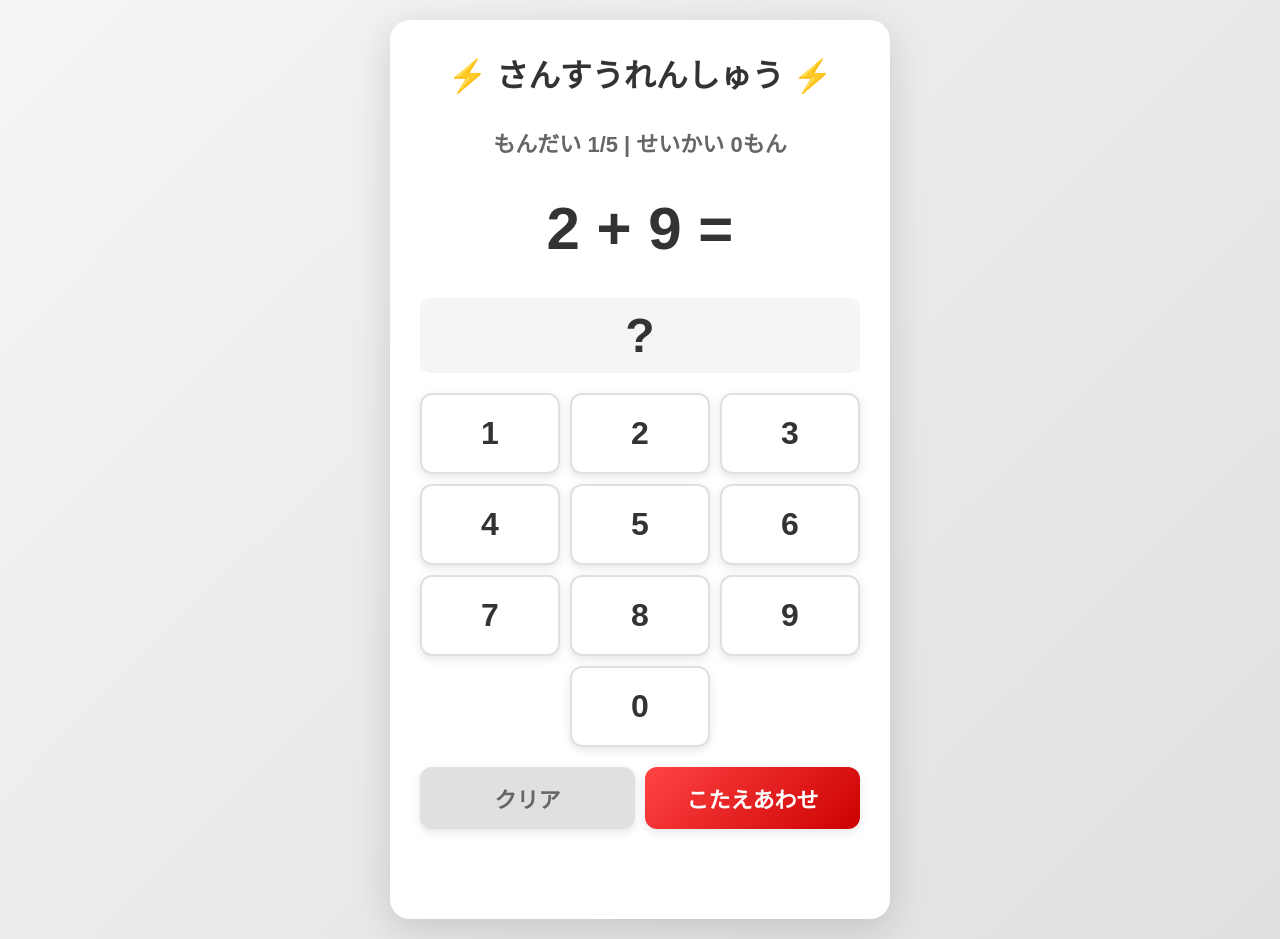
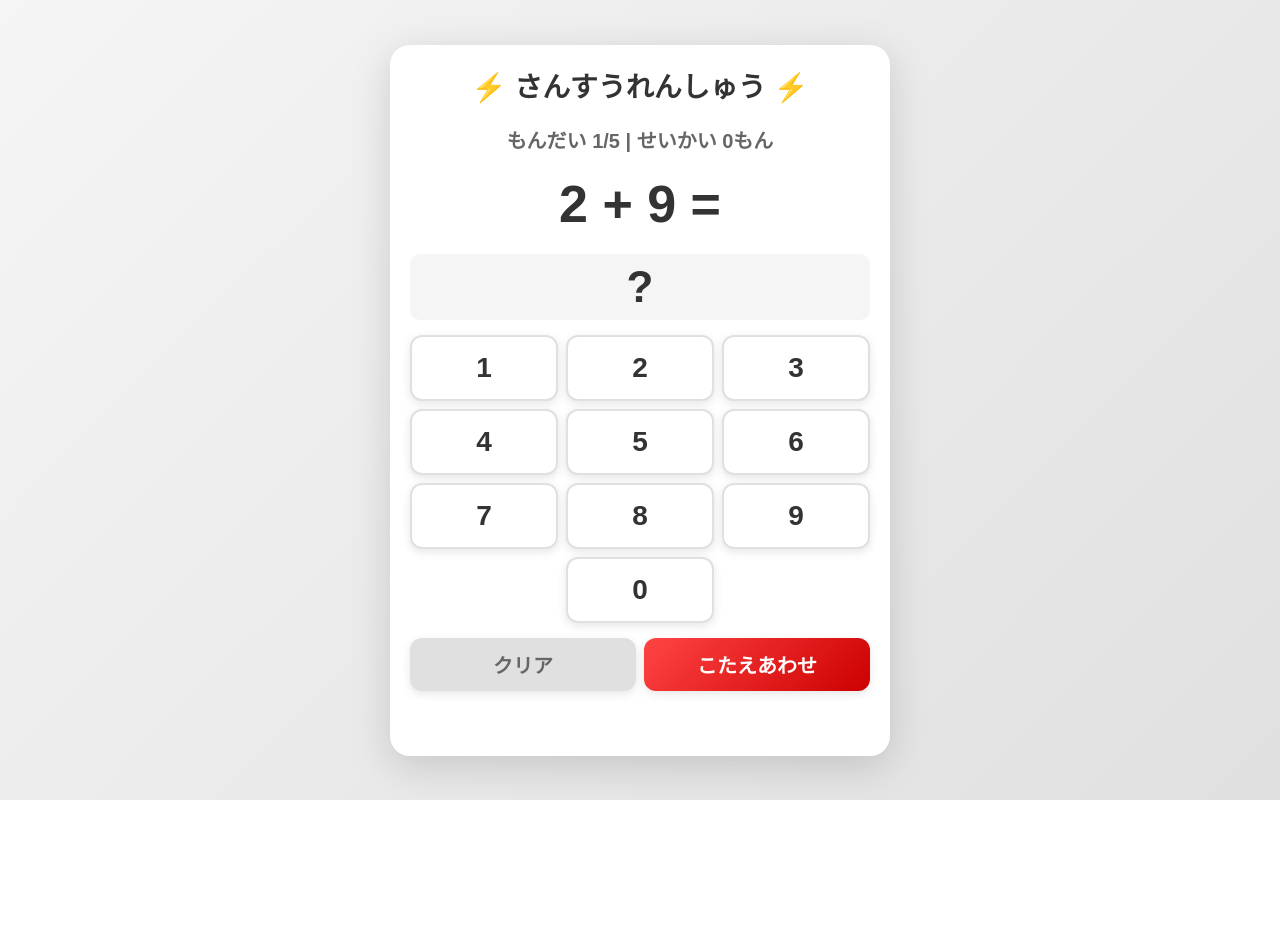
Before and after one commit to Tsubuan820/tashi-hiki-game, a plain HTML site: page index.html in a window 1280 px wide. Both pictures are taken after a click on the button "+ たしざん". After the commit the page ends 800 px from the top, so only its background shows below. Drawn offline with Linux system fonts and the light colour scheme.

Commit message:
Add files via upload

```diff
--- a/index.html
+++ b/index.html
@@ -30,13 +30,13 @@
             display: flex;
             align-items: center;
             justify-content: center;
-            padding: 20px;
+            padding: 10px;
         }
 
         .container {
             background: white;
             border-radius: 20px;
-            padding: 30px;
+            padding: 20px;
             width: 100%;
             max-width: 500px;
             box-shadow: 0 10px 40px rgba(0, 0, 0, 0.15);
@@ -44,22 +44,22 @@
 
         .title {
             text-align: center;
-            font-size: clamp(24px, 5vw, 32px);
+            font-size: clamp(20px, 4vw, 28px);
             font-weight: bold;
-            margin-bottom: 30px;
+            margin-bottom: 20px;
             color: #333;
         }
 
         .mode-select {
             display: flex;
-            gap: 15px;
-            margin-bottom: 30px;
+            gap: 10px;
+            margin-bottom: 20px;
         }
 
         .mode-btn {
             flex: 1;
-            padding: 20px;
-            font-size: clamp(18px, 4vw, 24px);
+            padding: 15px;
+            font-size: clamp(16px, 3.5vw, 20px);
             font-weight: bold;
             border: none;
             border-radius: 15px;
@@ -96,18 +96,18 @@
 
         .score {
             text-align: center;
-            font-size: clamp(18px, 4vw, 22px);
-            margin-bottom: 20px;
+            font-size: clamp(16px, 3.5vw, 20px);
+            margin-bottom: 15px;
             font-weight: bold;
             color: #666;
         }
 
         .question {
             text-align: center;
-            font-size: clamp(40px, 8vw, 60px);
+            font-size: clamp(36px, 7vw, 52px);
             font-weight: bold;
-            margin: 30px 0;
-            min-height: 80px;
+            margin: 20px 0;
+            min-height: 60px;
             display: flex;
             align-items: center;
             justify-content: center;
@@ -117,29 +117,29 @@
 
         .answer-display {
             text-align: center;
-            font-size: clamp(36px, 7vw, 48px);
+            font-size: clamp(32px, 6vw, 44px);
             font-weight: bold;
-            margin-bottom: 20px;
-            min-height: 60px;
+            margin-bottom: 15px;
+            min-height: 50px;
             display: flex;
             align-items: center;
             justify-content: center;
             background: #f5f5f5;
             border-radius: 10px;
-            padding: 10px;
+            padding: 8px;
             color: #333;
         }
 
         .number-pad {
             display: grid;
             grid-template-columns: repeat(3, 1fr);
-            gap: 10px;
-            margin-bottom: 20px;
+            gap: 8px;
+            margin-bottom: 15px;
         }
 
         .num-btn {
-            padding: 20px;
-            font-size: clamp(24px, 5vw, 32px);
+            padding: 15px;
+            font-size: clamp(20px, 4.5vw, 28px);
             font-weight: bold;
             border: 2px solid #e0e0e0;
             border-radius: 12px;
@@ -160,12 +160,12 @@
         .control-btns {
             display: grid;
             grid-template-columns: 1fr 1fr;
-            gap: 10px;
+            gap: 8px;
         }
 
         .clear-btn, .submit-btn {
-            padding: 15px;
-            font-size: clamp(18px, 4vw, 22px);
+            padding: 12px;
+            font-size: clamp(16px, 3.5vw, 20px);
             font-weight: bold;
             border: none;
             border-radius: 12px;
@@ -191,10 +191,10 @@
 
         .feedback {
             text-align: center;
-            font-size: clamp(20px, 4vw, 28px);
+            font-size: clamp(18px, 3.5vw, 24px);
             font-weight: bold;
-            margin-top: 20px;
-            min-height: 40px;
+            margin-top: 15px;
+            min-height: 30px;
             color: #ff4444;
         }
 
@@ -203,14 +203,14 @@
         }
 
         .result-title {
-            font-size: clamp(32px, 6vw, 48px);
+            font-size: clamp(28px, 5vw, 40px);
             font-weight: bold;
             margin-bottom: 20px;
             color: #333;
         }
 
         .result-score {
-            font-size: clamp(48px, 8vw, 72px);
+            font-size: clamp(40px, 7vw, 60px);
             font-weight: bold;
             margin: 30px 0;
             color: #ff4444;
@@ -218,8 +218,8 @@
 
         .retry-btn {
             width: 100%;
-            padding: 20px;
-            font-size: clamp(20px, 4vw, 28px);
+            padding: 15px;
+            font-size: clamp(18px, 3.5vw, 24px);
             font-weight: bold;
             border: none;
             border-radius: 15px;
```
